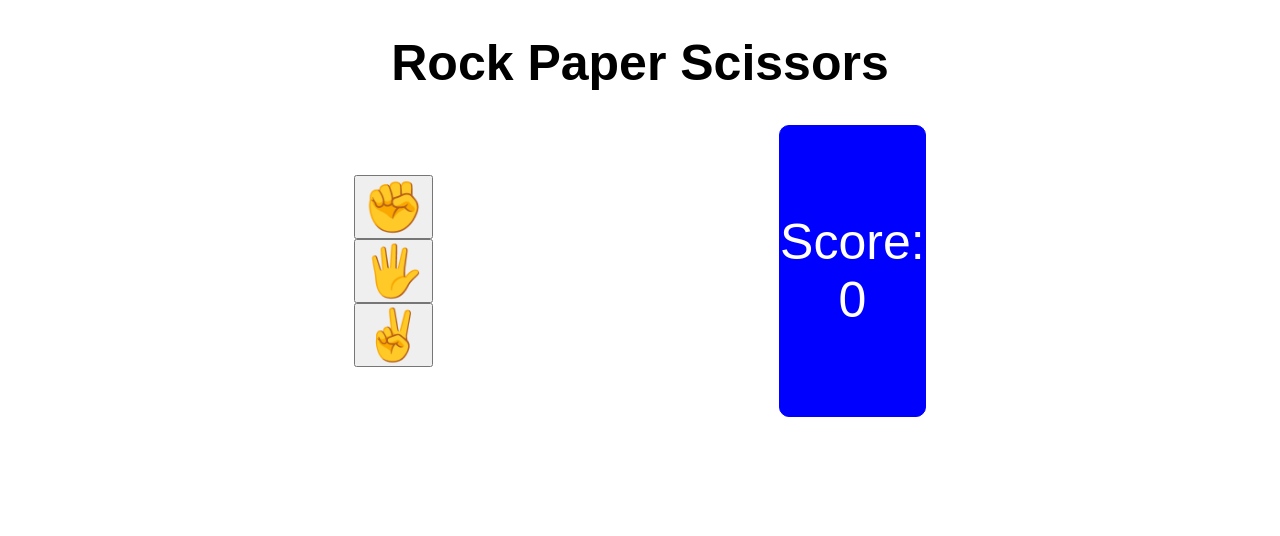
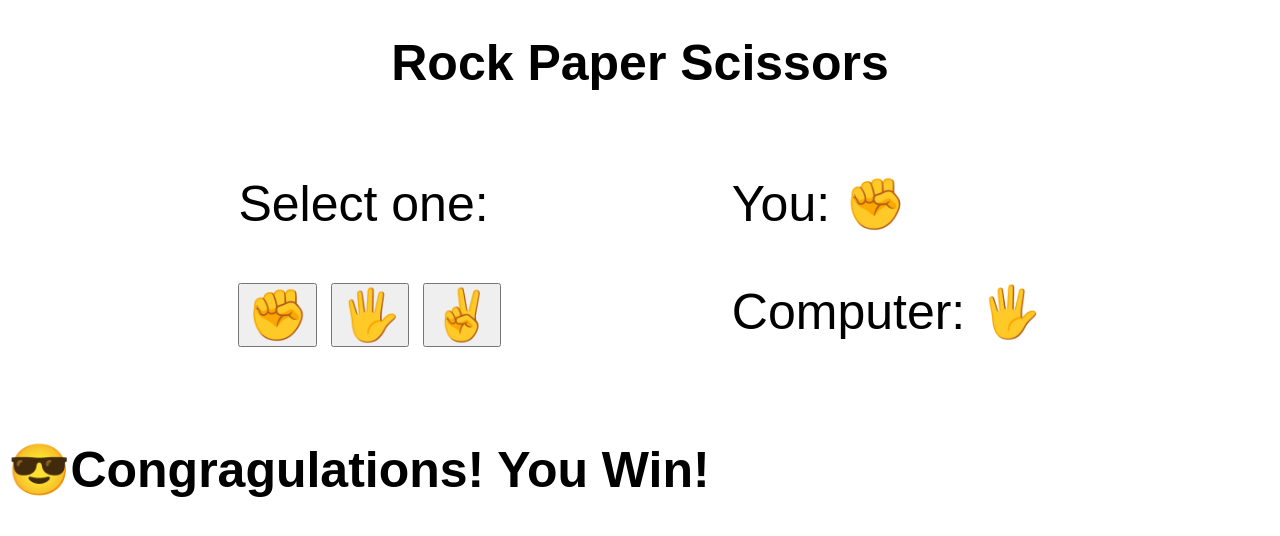
Before and after one commit to Luanhotlinebr/rock-paper-scissors, a plain HTML site: page index.html in a window 1280 px wide. Drawn offline with Linux system fonts and the light colour scheme.

Commit message:
fix: adjust tags html classes

```diff
--- a/index.html
+++ b/index.html
@@ -9,25 +9,41 @@
 </head>
 
 <body>
-  <h1>Rock Paper Scissors</h1>
+  <header>
+    <h1>Rock Paper Scissors</h1>
+  </header>
 
   <main>
-    <div class="container">
-      <ul>
-        <li class="btn-play " alt="Rock"><button value="0">✊</button></li>
-        <li class="btn-play " alt="Paper"><button value="1">🖐️</button></li>
-        <li class="btn-play " alt="Scissors"><button value="2">✌️</button></li>
-      </ul>
-    </div>
+    <section class="player-options">
+      <section>
+        <p>Select one:</p>
+      </section>
 
-    <!-- Score section -->
-    <div class="container1">
-      <span>Score:</span>
-      <output id="scoreValue">0</output>
-    </div>
+      <section>
+        <button class="btn-click" type="submit" name="action" value="rock">✊</button>
+        <button class="btn-click" type="submit" name="action" value="paper">🖐️</button>
+        <button class="btn-click" type="submit" name="action" value="scissor">✌️</button>
+      </section>
+    </section>
+
+    <section class="choices-container">
+      <div class="choice-box">
+        <p class="player-label">You:
+          <span class="player-choice">✊</span>
+        </p>
+      </div>
+      <div class="choice-box">
+        <p class="player-label">Computer:
+          <span class="computer-choice">🖐️</span>
+        </p>
+      </div>
+
+
+    </section>
+
   </main>
 
-  <h3></h3>
+  <h3 class="result"> 😎Congragulations! You Win!</h3>
   <script src="script.js"></script>
 </body>
 
```
